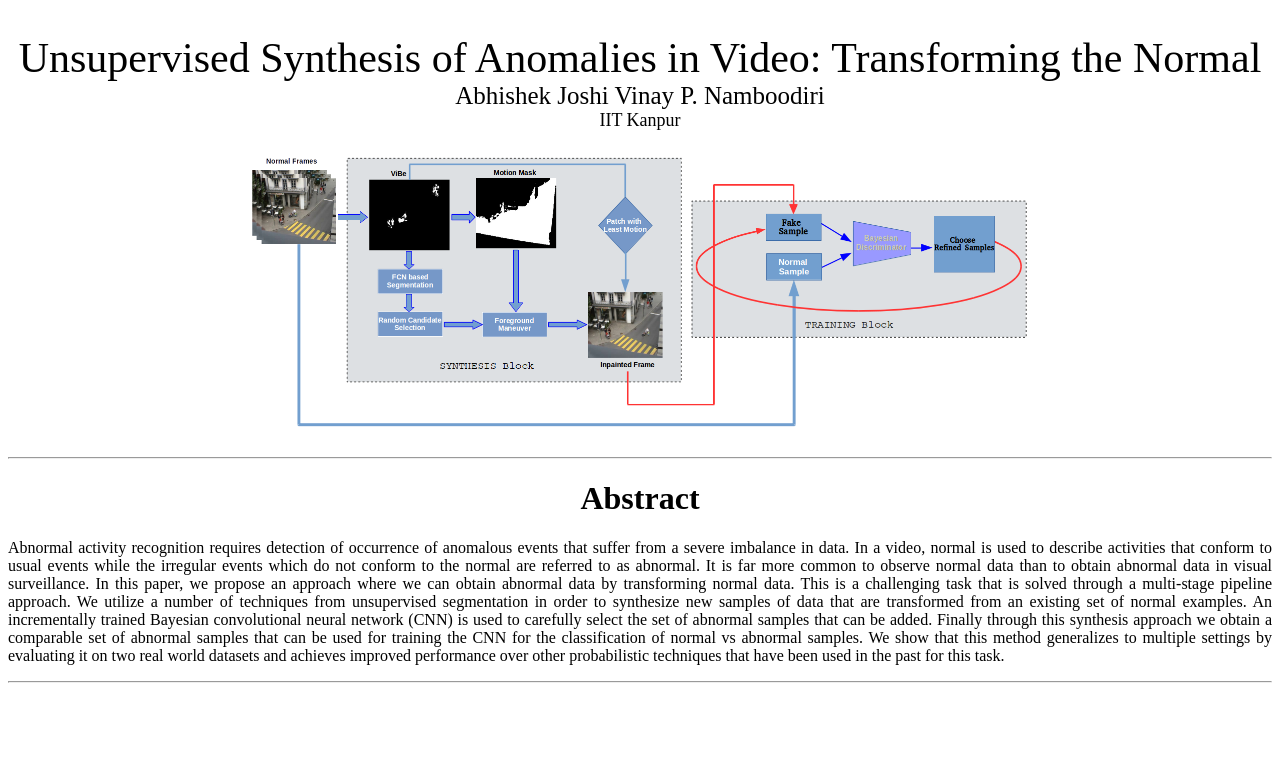
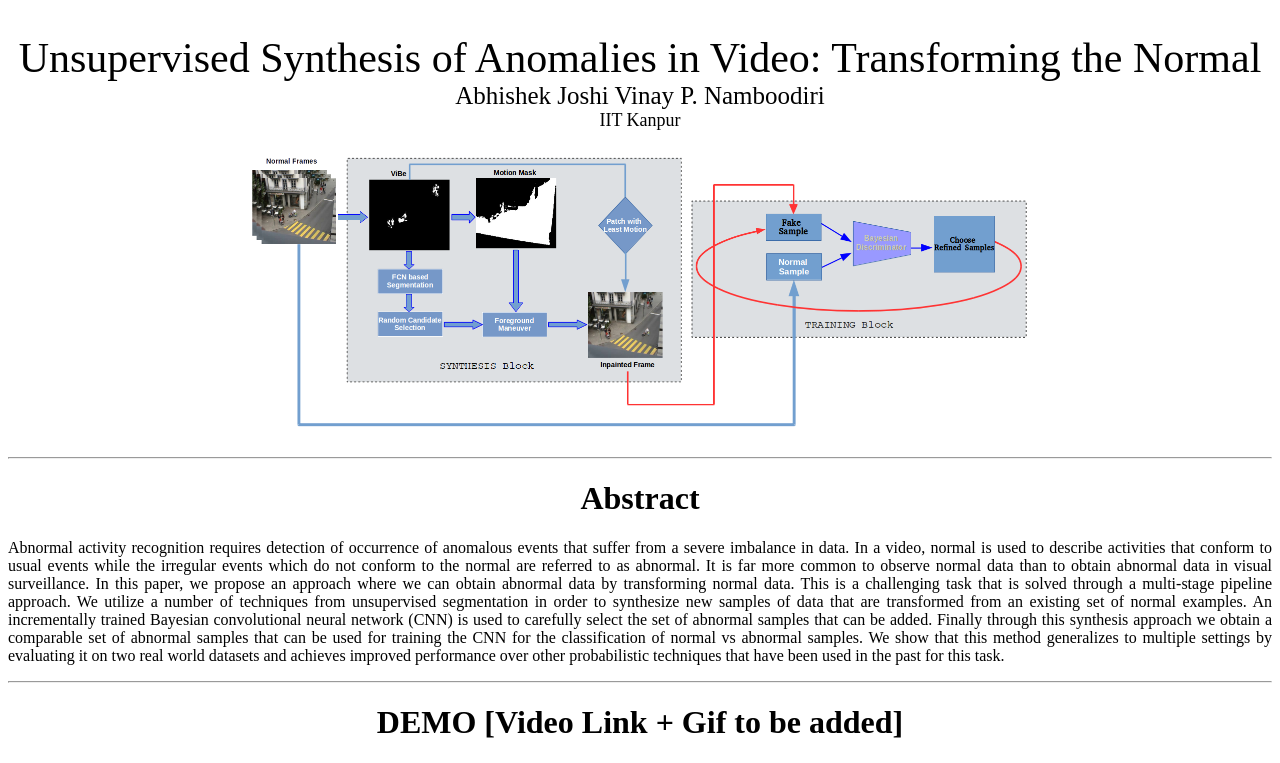
Before and after one commit to DelTA-Lab-IITK/VideoAnomalySynthesis, a plain HTML site: page index.html in a window 1280 px wide. Shown: the part 58-821 px from the top of the page. Before the commit the page ends 800 px from the top, so only its background shows below. Drawn offline with Linux system fonts and the light colour scheme.

Commit message:
Update index.html

```diff
--- a/index.html
+++ b/index.html
@@ -15,3 +15,5 @@
 <p align="justify"> Abnormal activity recognition requires detection of occurrence of anomalous events that suffer from a severe imbalance in data. In a video, normal is used to describe activities that conform to usual events while the irregular events which do not conform to the normal are referred to as abnormal. It is far more common to observe normal data than to obtain abnormal data in visual surveillance. In this paper, we propose an approach where we can obtain abnormal data by transforming normal data. This is a challenging task that is solved through a multi-stage pipeline approach. We utilize a number of techniques from unsupervised segmentation in order to synthesize new samples of data that are transformed from an existing set of normal examples. An incrementally trained Bayesian convolutional neural network (CNN) is used to carefully select the set of abnormal samples that can be added. Finally through this synthesis approach we obtain a comparable set of abnormal samples that can be used for training the CNN for the classification of normal vs abnormal samples. We show that this method generalizes to multiple settings by evaluating it on two real world datasets and achieves improved performance over other probabilistic techniques that have been used in the past for this task.
 </p>
 <hr>
+
+<h1> <center> DEMO [Video Link + Gif to be added] </center> </h1>
```
